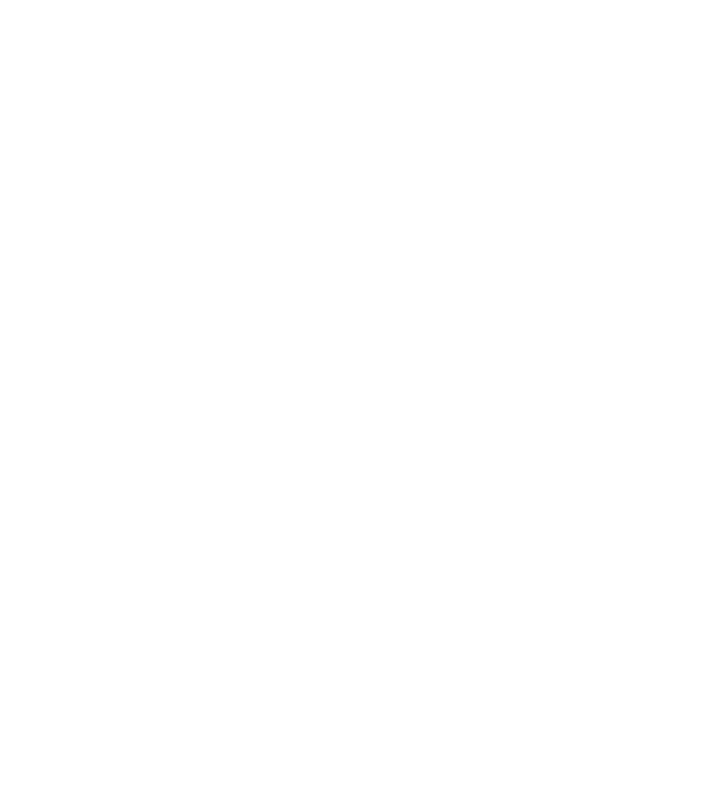
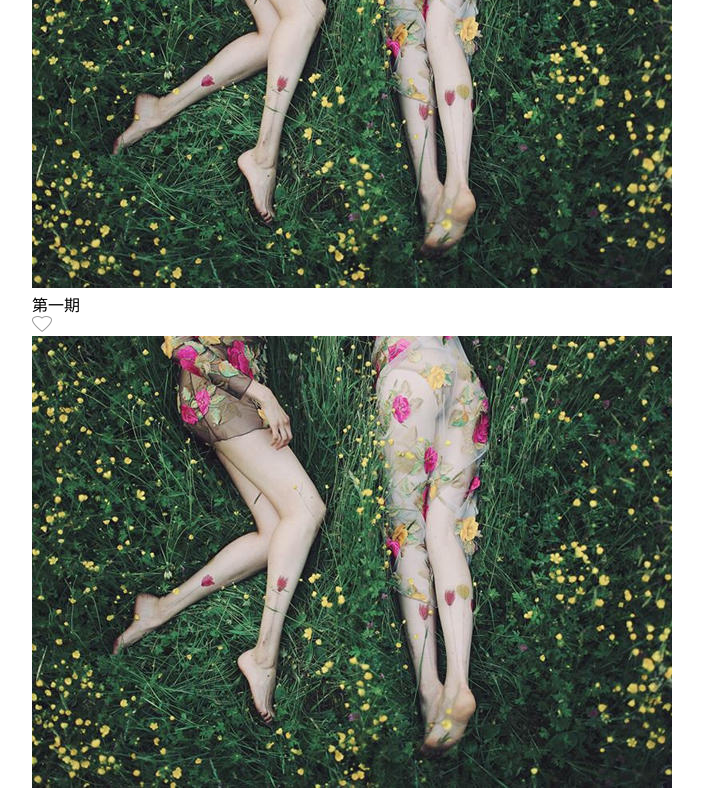
Before and after one commit to tangdaohai/this-one, a Vue app: page / in a window 1280 px wide. Shown: the part 887-1687 px from the top of the page, without its empty margins (128-831 px from the left). Before the commit the page ends 800 px from the top, so only its background shows below. Built offline with nearby package versions, Linux system fonts and the light colour scheme.

Commit message:
静态页面

```diff
--- a/src/components/Home.vue
+++ b/src/components/Home.vue
@@ -5,6 +5,7 @@
     <search></search>
     <section>
       <contentTitle></contentTitle>
+      <my-summary></my-summary>
     </section>
   </div>
 </template>
@@ -13,10 +14,11 @@
   import banner from './banner/banner'
   import search from './search/search'
   import contentTitle from './title/title'
+  import mySummary from './summary/summary'
 
   export default {
     name: 'home',
-    components: { myHeader, banner, search, contentTitle }
+    components: { myHeader, banner, search, contentTitle, mySummary }
   }
 </script>
 <style lang="postcss">
--- a/src/components/banner/banner.css
+++ b/src/components/banner/banner.css
@@ -22,6 +22,7 @@
         background-color: #bbbbbb;
         margin-left: 15px;
         border-radius: 50%;
+        cursor: pointer;
 
         &:hover{
           background-color: #dd6862;
--- /dev/null
+++ b/src/components/summary/summary.css
@@ -0,0 +1,52 @@
+@component-namespace one{
+  @b summary{
+
+    @e list{
+      display: flex;
+    }
+
+    @e card{
+      width: 570px;
+      height: 380px;
+      margin-right: 60px;
+      position: relative;
+
+      &:last-child{
+        margin-right: 0;
+      }
+
+      & .thumbnail{
+        width: 100%;
+        height: 100%;
+        border-radius: 5px;
+      }
+    }
+
+    @e description{
+      width: 100%;
+      height: 50px;
+      opacity: 0.8;
+      background-color: #fff;
+      position: absolute;
+      bottom: 0;
+
+      display: flex;
+      align-items: center;
+      justify-content: space-between;
+
+      & .unit{
+        height: 50px;
+        line-height: 50px;
+        font-size: 18px;
+        color: #a56748;
+        margin-left: 20px;
+      }
+
+      & .like{
+
+        margin-right: 20px;
+
+      }
+    }
+  }
+}
--- /dev/null
+++ b/src/components/summary/summary.vue
@@ -0,0 +1,26 @@
+<template>
+  <div class="one-summary">
+    <div class="one-summary__list">
+      <div class="one-summary__card">
+        <img class="thumbnail" src="../../assets/56e04233bae99.jpg" alt="">
+        <div class="one-summary__description">
+          <div class="unit">第一期</div>
+          <div class="like">
+            <img src="../../assets/unlike.png" alt="">
+          </div>
+        </div>
+      </div>
+
+      <div class="one-summary__card">
+        <img class="thumbnail" src="../../assets/56e04233bae99.jpg" alt="">
+        <div class="one-summary__description"></div>
+      </div>
+    </div>
+  </div>
+</template>
+<script>
+  import './summary.css'
+  export default{
+    name: 'my-summary'
+  }
+</script>
--- a/src/components/title/title.css
+++ b/src/components/title/title.css
@@ -16,6 +16,7 @@
 
     @e list{
       display: flex;
+      align-items: flex-end;
 
       & div{
         font-size: 18px;
@@ -26,6 +27,10 @@
         &:hover{
           color: #dd5862;
         }
+
+        &:last-child{
+          margin-left: 0;
+        }
       }
     }
   }
```
Also changed, not shown: src/assets/56e04233bae99.jpg (added), src/assets/unlike.png (added).
